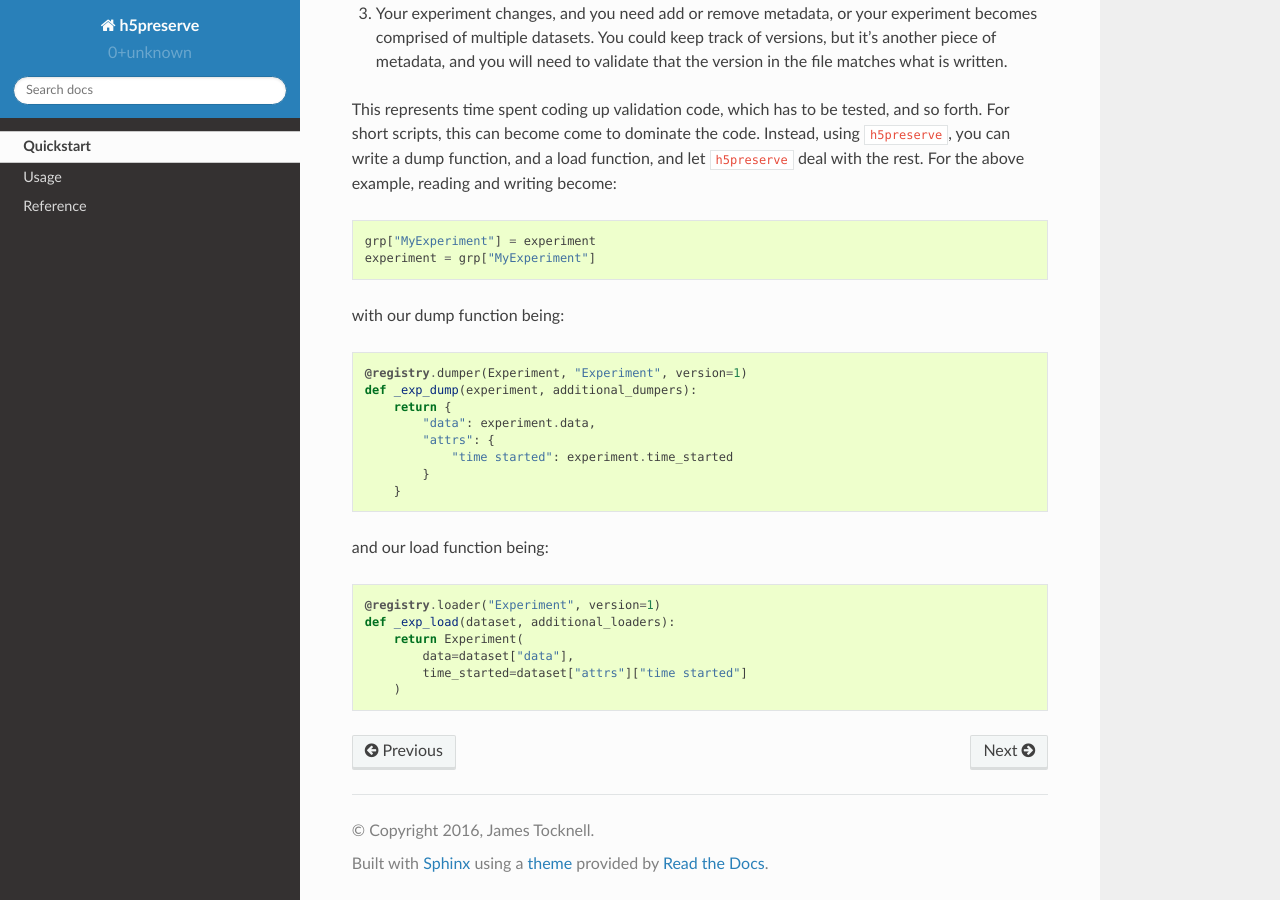
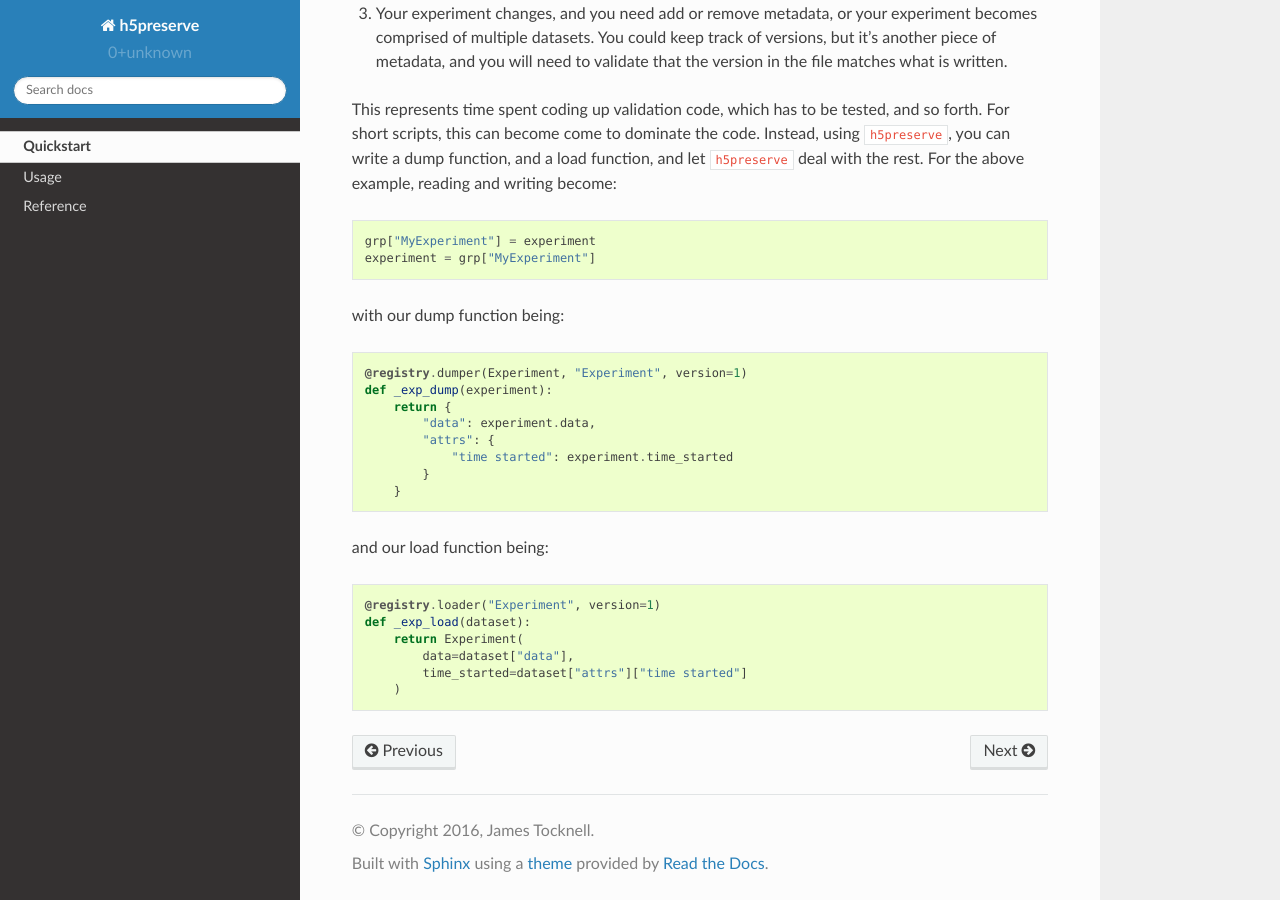
Before and after one commit to h5preserve/h5preserve, a Sphinx documentation site: the page built from docs/Quickstart.rst, in a window 1280 px wide and 900 px high, scrolled down 860 px. Built offline with Sphinx 7.4.7 and the Read the Docs theme 2.0.0, drawn with Linux system fonts in a browser that asks for light colours.

```diff
--- a/docs/Quickstart.rst
+++ b/docs/Quickstart.rst
@@ -47,7 +47,7 @@ reading and writing become::
 with our dump function being::
 
     @registry.dumper(Experiment, "Experiment", version=1)
-    def _exp_dump(experiment, additional_dumpers):
+    def _exp_dump(experiment):
         return {
             "data": experiment.data,
             "attrs": {
@@ -58,7 +58,7 @@ with our dump function being::
 and our load function being::
 
     @registry.loader("Experiment", version=1)
-    def _exp_load(dataset, additional_loaders):
+    def _exp_load(dataset):
         return Experiment(
             data=dataset["data"],
             time_started=dataset["attrs"]["time started"]
--- a/h5preserve/__init__.py
+++ b/h5preserve/__init__.py
@@ -228,7 +228,7 @@ class RegistryContainer(MutableSequence):
             else:
                 version = sorted(dumpers, reverse=True)[0]
             label, dumper = dumpers[version]
-        obj = dumper(obj, self)
+        obj = dumper(obj)
         if isinstance(obj, ContainerBase):
             obj._namespace = namespace
             obj._label = label
@@ -269,7 +269,7 @@ class RegistryContainer(MutableSequence):
             new_obj._version = obj._version
             obj = new_obj
 
-        return self._get_loader(obj)(obj, self)
+        return self._get_loader(obj)(obj)
 
     def _get_loader(self, obj):
         """
```
Also changed, not shown: 1 other file.
